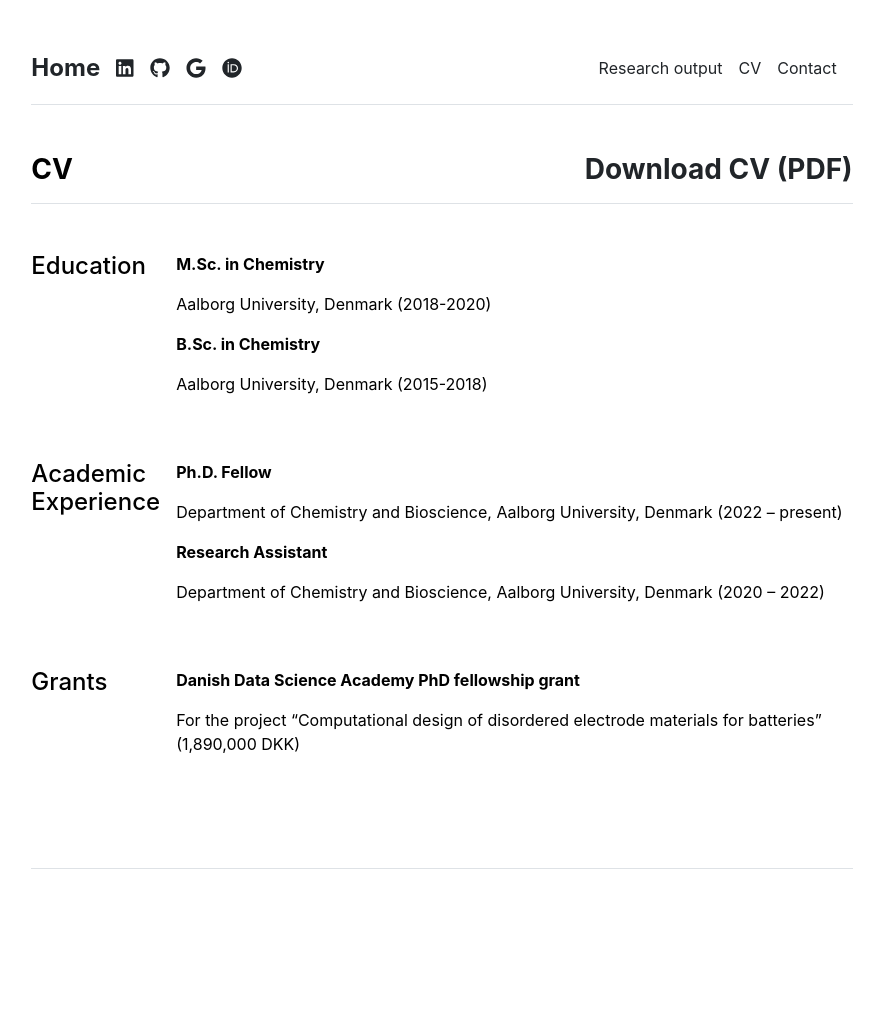
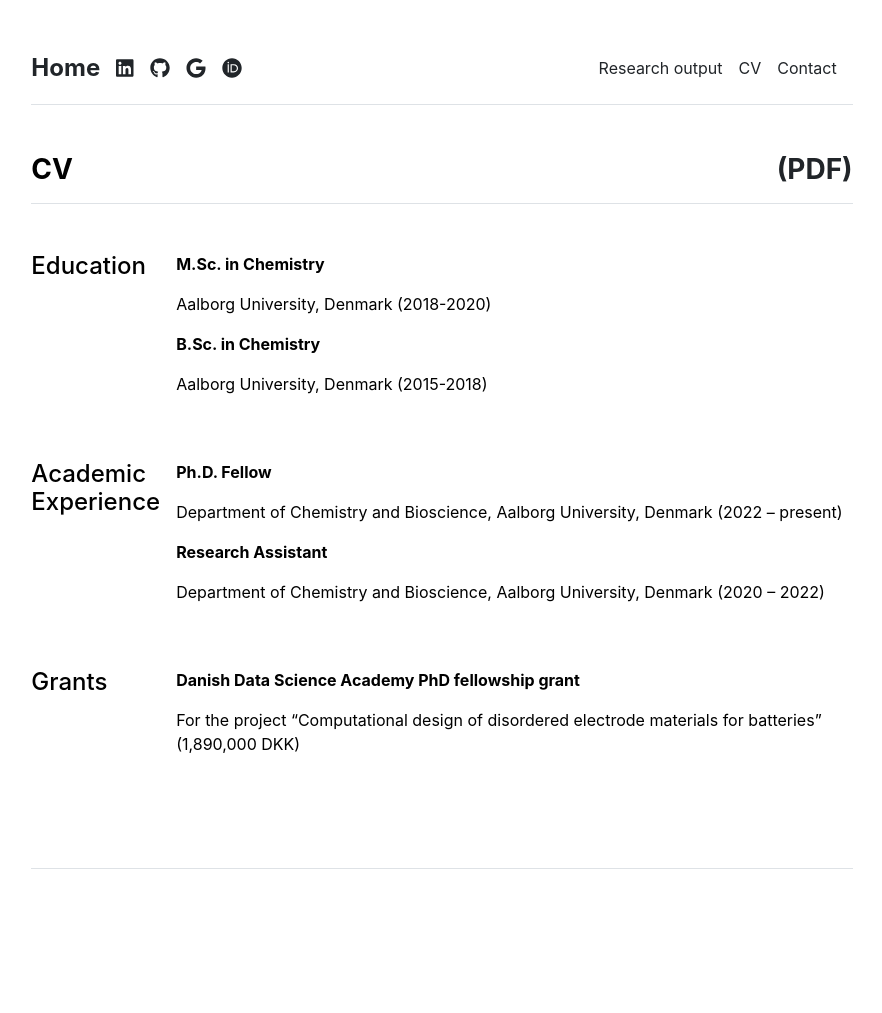
Before and after one commit to R-Chr/R-Chr.github.io, a Jekyll site: the page built from cv.md, in a window 1280 px wide. Shown: the whole page, without its empty margins (198-1080 px from the left). Built offline with Jekyll 4.4.1, drawn with Linux system fonts in a browser that asks for light colours.

Commit message:
Update cv.html

```diff
--- a/_layouts/cv.html
+++ b/_layouts/cv.html
@@ -8,7 +8,7 @@ layout: default
   <div>
     <h3 class="fw-bold border-bottom pb-3 mb-5 d-flex justify-content-between">
       <span>CV</span>
-      <a href="{{ site.github.url }}/assets/files/CV.pdf" download class="text-decoration-none text-dark">Download CV (PDF)</a>
+      <a href="{{ site.github.url }}/assets/files/CV.pdf" download class="text-decoration-none text-dark">(PDF)<i class="fa-file-pdf-o"></i></a>
     </h3>
     <div class="row g-5 mb-5">
       <div class="col-md-2">
```
